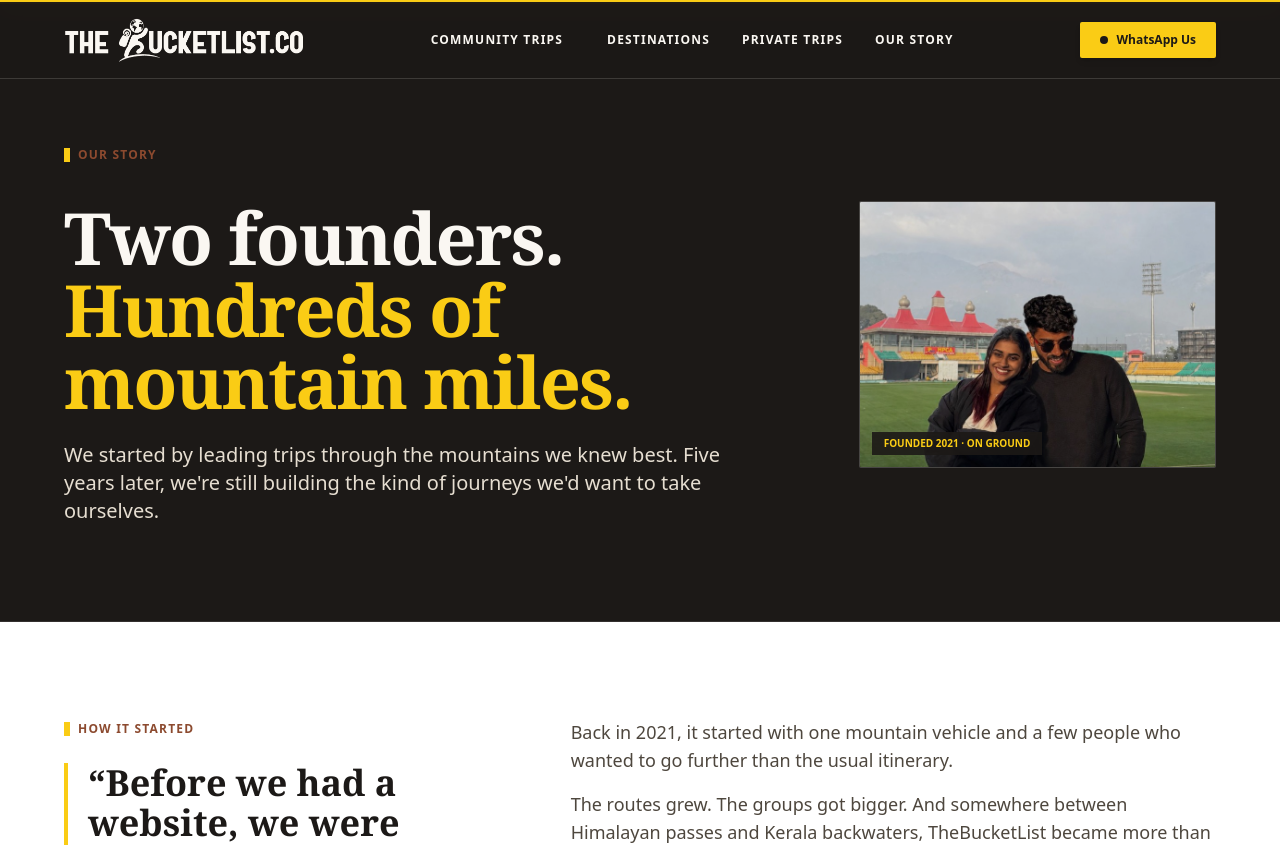
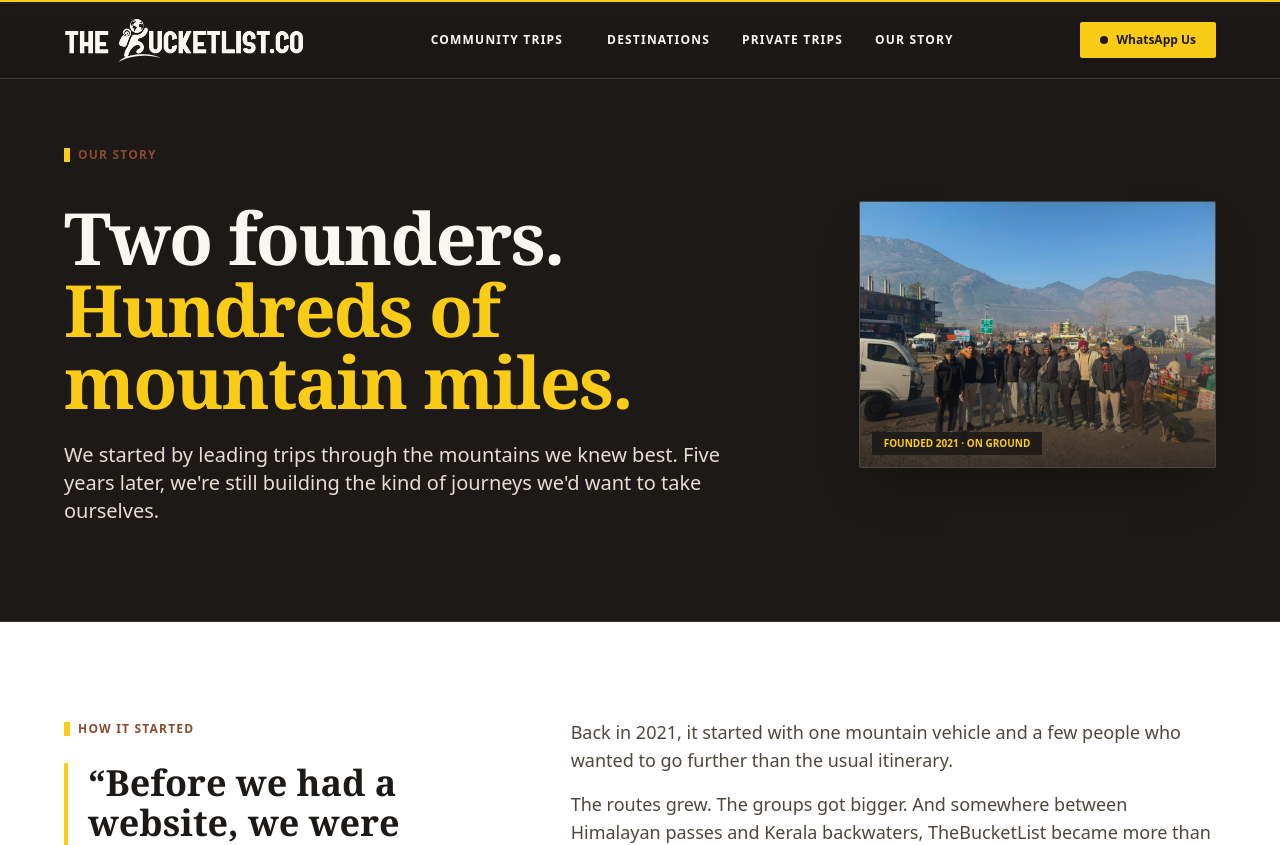
Before and after one commit to DhirajSahu18/bucketList, a Next.js app: page /about in a window 1280 px wide. Shown: the top 845 px of the page. Built offline with nearby package versions, Linux system fonts and the light colour scheme; no server answers; a web font is replaced by a local one.

Commit message:
changed hero of private trips

```diff
--- a/src/app/about/page.tsx
+++ b/src/app/about/page.tsx
@@ -32,14 +32,15 @@
               </p>
             </div>
 
-            {/* Muted Travel Photography Feature */}
-            <div className="lg:col-span-4 relative aspect-[4/3] rounded-sm overflow-hidden border border-white/15 bg-white/5">
+            {/* Muted Travel Community Group Photography Feature */}
+            <div className="lg:col-span-4 relative aspect-[4/3] rounded-sm overflow-hidden border border-white/15 bg-white/5 shadow-2xl">
               <Image
-                src="/images/brand_hero_founders.jpg"
-                alt="Founders Aryan & Kashshish on a mountain road trip"
+                src="/images/brand_group_mountains.jpg"
+                alt="TheBucketList.co community joiners on a mountain road expedition"
                 fill
-                className="object-cover brightness-90"
+                className="object-cover brightness-95"
               />
+              <div className="absolute inset-0 bg-gradient-to-t from-[#1c1917]/70 via-transparent to-transparent" />
               <div className="absolute bottom-3 left-3 px-3 py-1 bg-[#1c1917]/90 text-[#FACC15] text-[10px] font-sans font-extrabold uppercase rounded-xs">
                 Founded 2021 &middot; On Ground
               </div>
```
